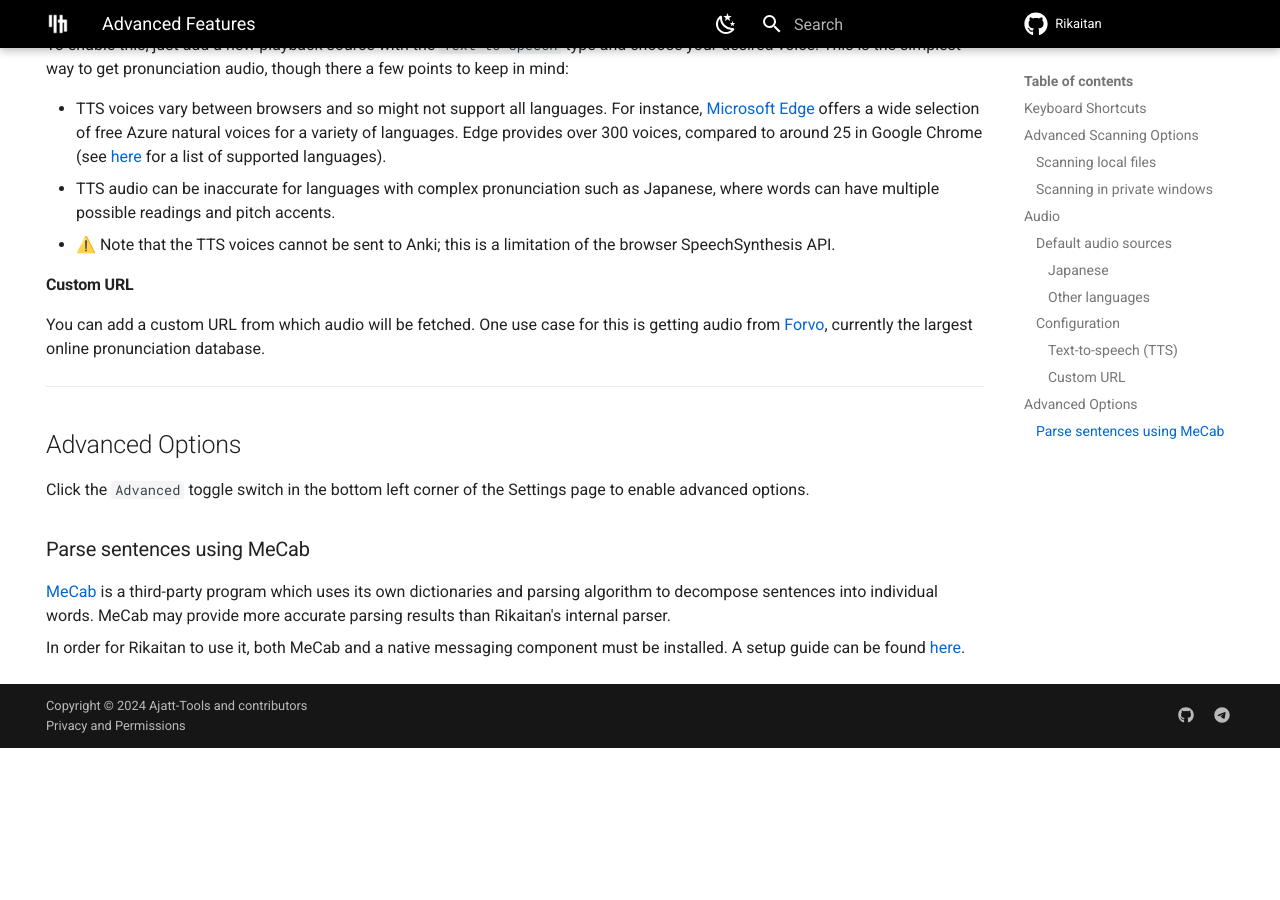
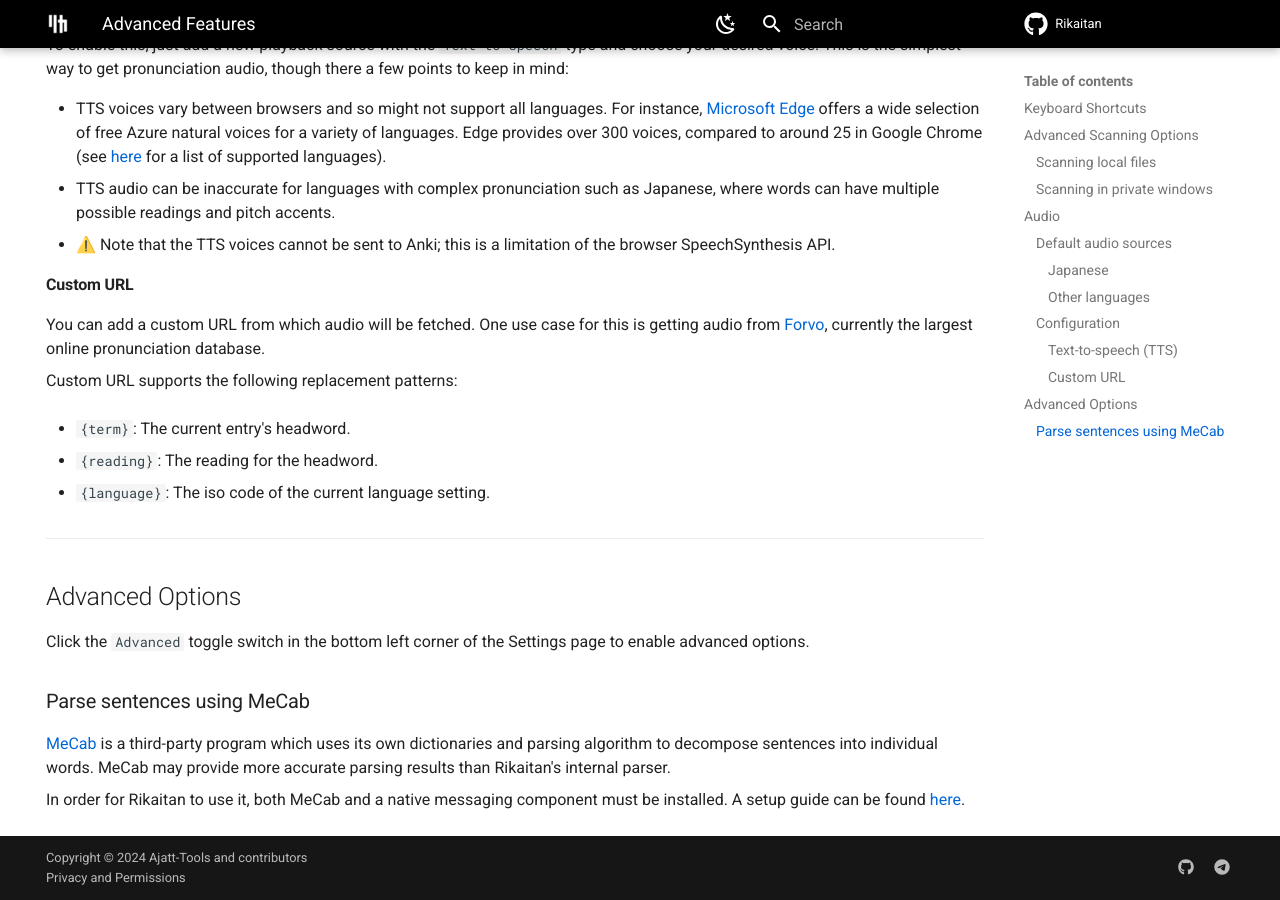
Before and after one commit to rikaitan/rikaitan.github.io, an MkDocs documentation site: the page built from docs/advanced.md, in a window 1280 px wide and 900 px high, scrolled down 2423 px. Built offline with MkDocs 1.6.1 and Material for MkDocs 9.7.7, drawn with Linux system fonts in a browser that asks for light colours; comment, search, counter and statistics services are not loaded; before the commit the page ends 3171 px from its top, so only the background shows below that.

Commit message:
Mention replacement patterns for custom url audio
<rikaitan.link>NWEwZmI4MDRkMmZmYmQ4NzZjNWEwYTg5MTViMjA3M2NjNzNlZjdjNQo=</rikaitan.link>

```diff
--- a/docs/advanced.md
+++ b/docs/advanced.md
@@ -93,6 +93,14 @@ To enable this, just add a new playback source with the `Text-to-speech` type an
 
 You can add a custom URL from which audio will be fetched. One use case for this is getting audio from [Forvo](https://forvo.com/), currently the largest online pronunciation database.
 
+Custom URL supports the following replacement patterns:
+
+- `{term}`: The current entry's headword.
+
+- `{reading}`: The reading for the headword.
+
+- `{language}`: The iso code of the current language setting.
+
 ---
 
 ## Advanced Options
```
